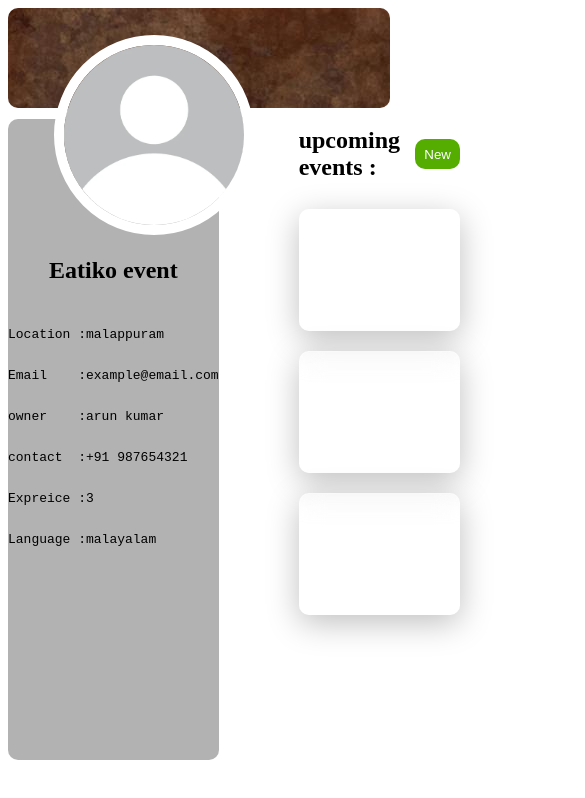
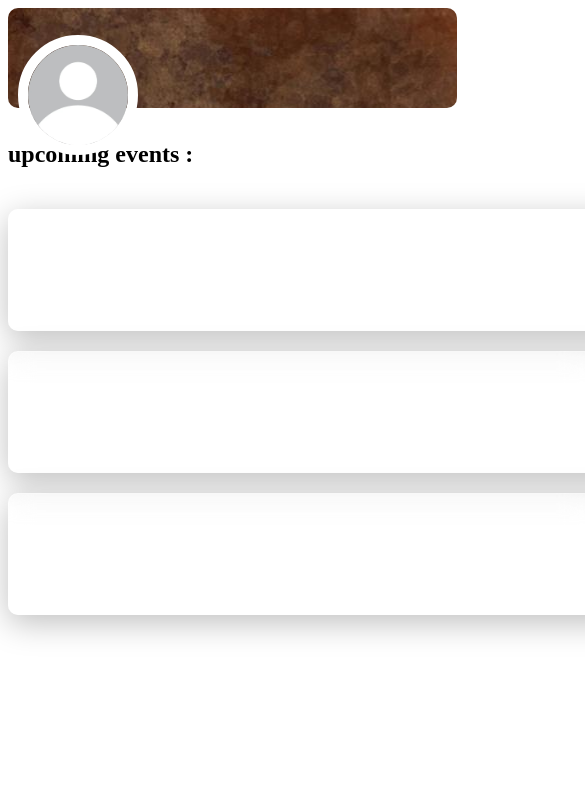
Before and after one commit to sinan668/event-project, a plain HTML site: page provder-profile/index.html in a window 390 px wide. Shown: the top 798 px of the page, 585 px wide, since content can reach past the window. Drawn offline with Linux system fonts and the light colour scheme.

Commit message:
implipent responcive

```diff
--- a/provder-profile/index.html
+++ b/provder-profile/index.html
@@ -5,6 +5,7 @@
     <meta name="viewport" content="width=device-width, initial-scale=1.0">
     <title>Document</title>
     <link rel="stylesheet" href="provider.css">
+    <link rel="stylesheet" href="responcive.css">
 </head>
 <body>
     <header style="display: flex; flex-direction:row;">
@@ -29,7 +30,7 @@
                     New
                 </button>
             </div>
-            <div>
+            <div class="upcoming-events">
                 <div class="graph-divisions"></div>
                 <div class="graph-divisions"></div>
                 <div class="graph-divisions"></div>
--- /dev/null
+++ b/provder-profile/responcive.css
@@ -0,0 +1,58 @@
+@media screen and (max-width:600px){
+    .profile-image{
+        margin-left: 10px;
+    }
+    header{
+      width: 94vw;
+      display: flex;
+      flex-direction: column;
+    }
+    .profile-image{
+        height: 100px;
+        width: 100px;
+    }
+    .first-detiles{
+        display: none;
+    }
+    .grid{
+        grid-template-columns: auto;
+    }
+    .event-count{
+        padding: 0px 0px;
+    }
+    .graph-divisions{
+        width: 80vh;
+    }
+    .text{
+        font-size: small;
+    }
+}
+@media screen and (max-width:400px){
+    .profile-image{
+        margin-left: 10px;
+    }
+    header{
+      width: 115vw;
+      display: flex;
+      flex-direction: column;
+    }
+    .profile-image{
+        height: 100px;
+        width: 100px;
+    }
+    .first-details{
+        display: none;
+    }
+    .grid{
+        grid-template-columns: auto;
+    }
+    .event-count{
+        padding: 0px 0px;
+    }
+    .graph-divisions{
+        width: 100vh;
+    }
+    .text{
+        font-size: small;
+    }
+}
```
